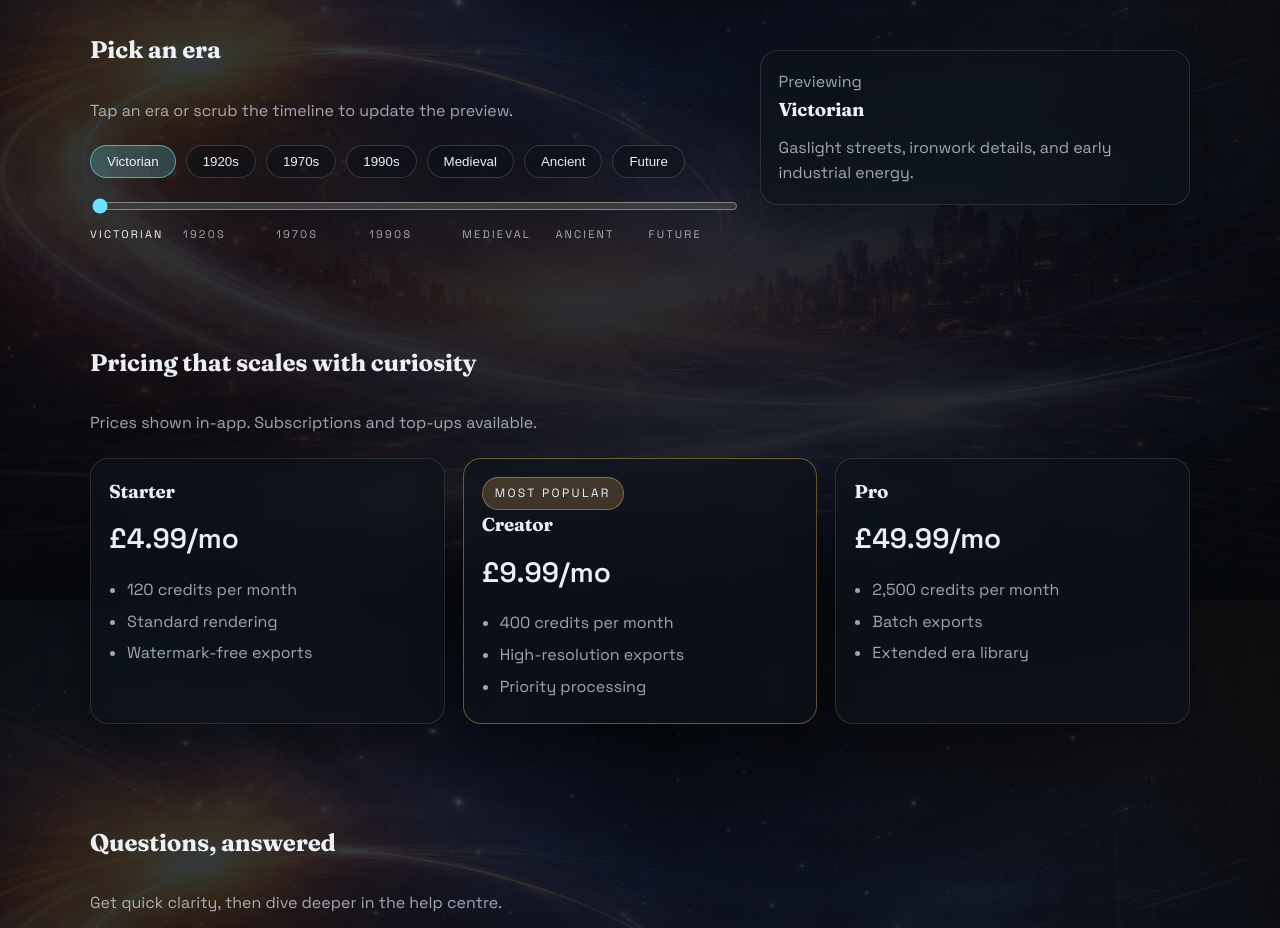
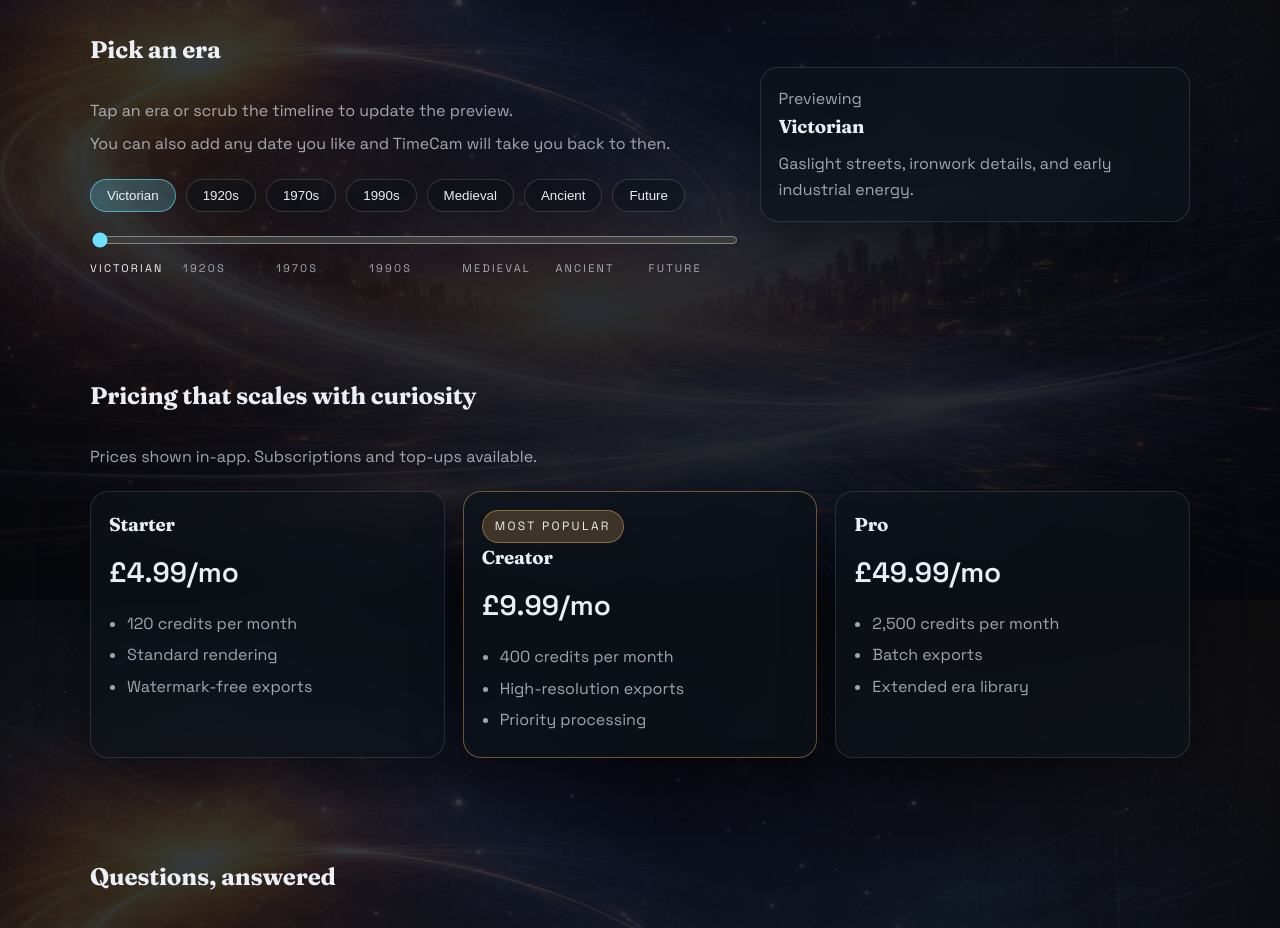
Before and after one commit to BrenC11/TimeCam-Support, a Next.js app: page / in a window 1280 px wide. Shown: the part 5000-5928 px from the top of the page. Built offline with nearby package versions, Linux system fonts and the light colour scheme.

Commit message:
Add custom date note to era section

```diff
--- a/app/components/EraTimeline.tsx
+++ b/app/components/EraTimeline.tsx
@@ -25,6 +25,7 @@
           <div className="section-head">
             <h2>Pick an era</h2>
             <p className="muted">Tap an era or scrub the timeline to update the preview.</p>
+            <p className="muted">You can also add any date you like and TimeCam will take you back to then.</p>
           </div>
           <div className="era-chips" role="list">
             {ERAS.map((era, eraIndex) => (
```
